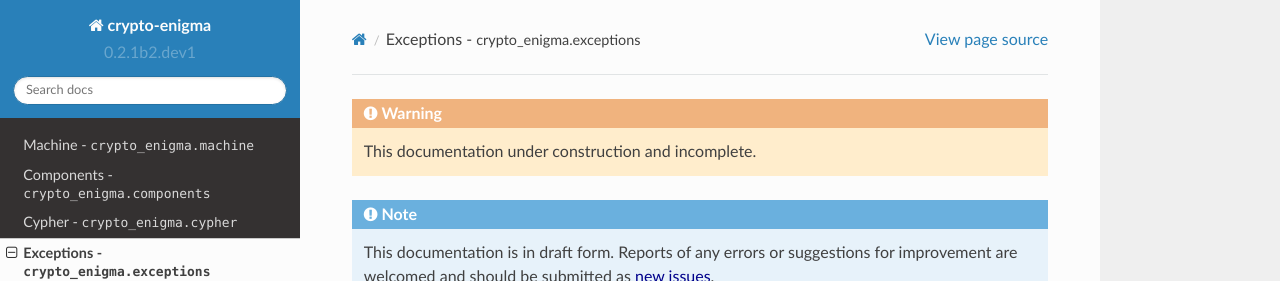
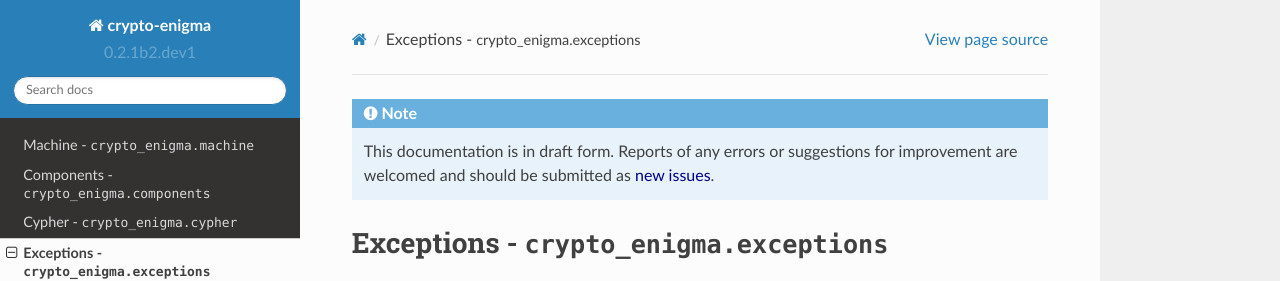
Before and after one commit to orome/crypto-enigma-py, a Sphinx documentation site: the page built from doc/source/exceptions.rst, in a window 1280 px wide and 1084 px high, cut to the strip 0-281 px from the top of the window. Built offline with Sphinx 7.4.7 and the Read the Docs theme 2.0.0, drawn with Linux system fonts in a browser that asks for light colours.

Commit message:
Remove warning from docs

```diff
--- a/doc/source/components.rst
+++ b/doc/source/components.rst
@@ -1,8 +1,4 @@
 .. components documentation file
-
-.. warning::
-
-   This documentation under construction and incomplete.
 
 .. note::
 
--- a/doc/source/cypher.rst
+++ b/doc/source/cypher.rst
@@ -1,8 +1,4 @@
 .. cypher documentation file
-
-.. warning::
-
-   This documentation under construction and incomplete.
 
 .. note::
 
--- a/doc/source/exceptions.rst
+++ b/doc/source/exceptions.rst
@@ -1,8 +1,4 @@
 .. exceptions documentation file
-
-.. warning::
-
-   This documentation under construction and incomplete.
 
 .. note::
 
--- a/doc/source/index.rst
+++ b/doc/source/index.rst
@@ -1,10 +1,6 @@
 .. crypto_enigma documentation file
 
 .. _home:
-
-.. warning::
-
-   This documentation under construction and incomplete.
 
 .. note::
 
```
